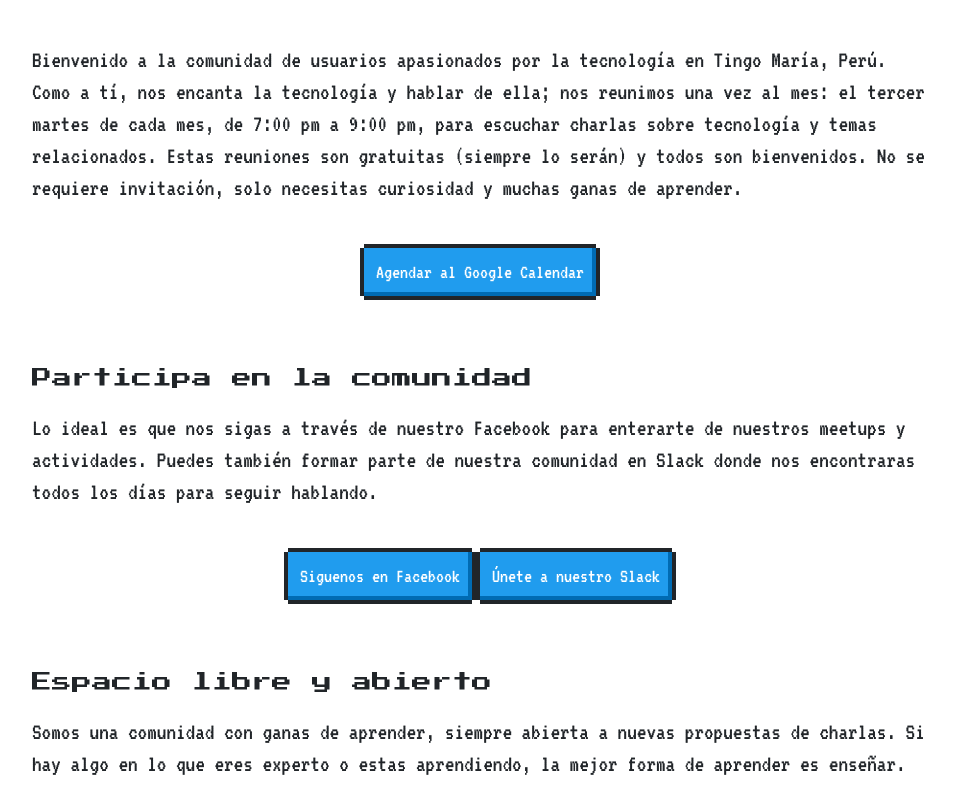
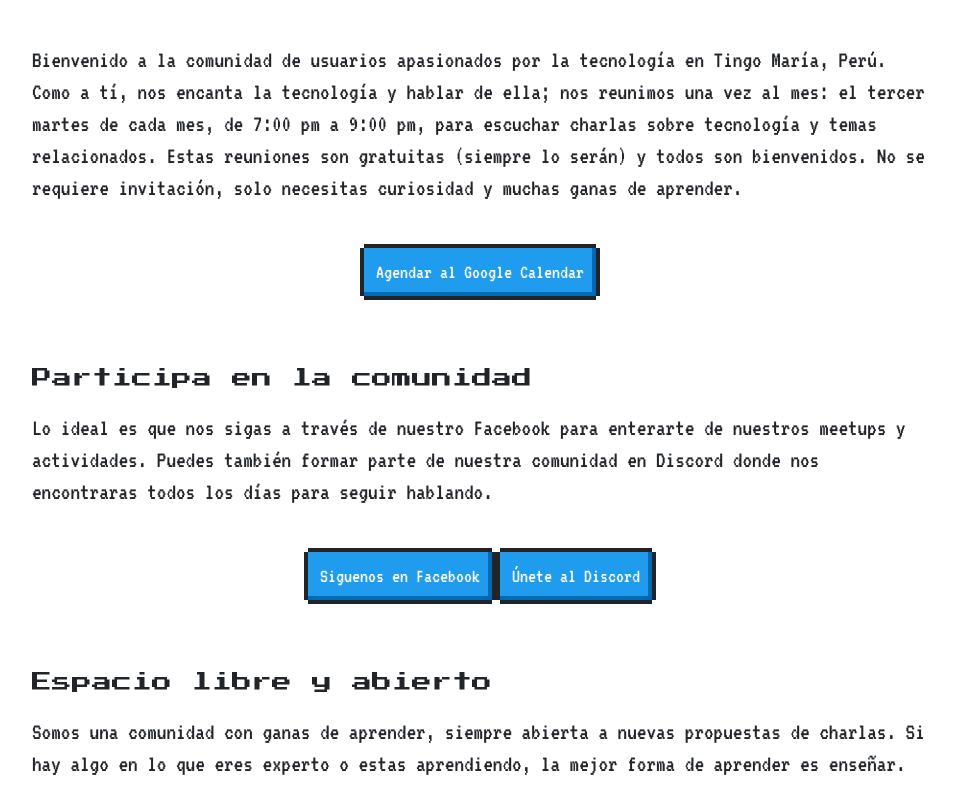
Before and after one commit to opentech-pe/opentech.pe, a Next.js app: page / in a window 1280 px wide. Shown: the part 466-1263 px from the top of the page, without its empty margins (160-1115 px from the left). Built offline with nearby package versions, Linux system fonts and the light colour scheme; no server answers.

Commit message:
ADD: new link to join the community (#91)

```diff
--- a/pages/code-of-conduct.js
+++ b/pages/code-of-conduct.js
@@ -24,7 +24,7 @@ export default function CodeOfConduct() {
             independientemente de su género, orientación sexual, discapacidad, apariencia física,
             talla, raza o religión. No toleramos abusos de los participantes a la conferencia
             en ninguna de sus formas. El lenguaje e imágenes sexuales no son apropiados a ninguna
-            sala del meetup, incluyendo charlas, talleres, fiestas, twitter, facebook, slack y otros
+            sala del meetup, incluyendo charlas, talleres, fiestas, twitter, facebook, Discord y otros
             medios online. Los participantes del meetup que violen estas reglas pueden ser
             sancionados o expulsados de la misma, a discreción de los organizadores.
           </p>
--- a/pages/index.js
+++ b/pages/index.js
@@ -40,7 +40,7 @@ export default function Index() {
           <p>
             Lo ideal es que nos sigas a través de nuestro Facebook para
             enterarte de nuestros meetups y actividades. Puedes también formar
-            parte de nuestra comunidad en Slack donde nos encontraras todos los
+            parte de nuestra comunidad en Discord donde nos encontraras todos los
             días para seguir hablando.
           </p>
           <div className="flex flex-col md:flex-row justify-center text-xl my-10">
@@ -54,11 +54,11 @@ export default function Index() {
             </a>
             <a
               className="nes-btn is-primary font-small mx-5 my-3 md:my-0"
-              href="https://hola-opentech.herokuapp.com/"
+              href="https://discord.gg/vYPgXbwb"
               target="_blank"
               rel="noopener noreferrer"
             >
-              Únete a nuestro Slack
+              Únete al Discord
             </a>
           </div>
         </section>
```
Also changed, not shown: 1 other file (tests, documents, lock files or other folders).
